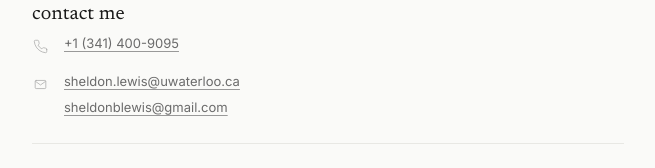
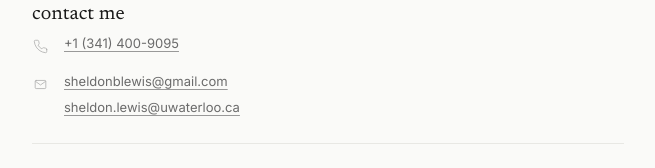
Before and after one commit to sheldonblewis/shelly-site, a Next.js app: page / in a window 1280 px wide. Shown: the part 2843-3011 px from the top of the page, without its empty margins (312-967 px from the left). Built offline with nearby package versions, Linux system fonts and the light colour scheme.

Commit message:
Reorder contact email addresses

```diff
--- a/data/contact.js
+++ b/data/contact.js
@@ -5,12 +5,12 @@ const contact = {
   },
   emails: [
     {
+      href: 'mailto:sheldonblewis@gmail.com',
+      text: 'sheldonblewis@gmail.com',
+    },
+    {
       href: 'mailto:sheldon.lewis@uwaterloo.ca',
       text: 'sheldon.lewis@uwaterloo.ca',
-    },
-    {
-      href: 'mailto:sheldonblewis@gmail.com',
-      text: 'sheldonblewis@gmail.com',
     },
   ],
 }
```
